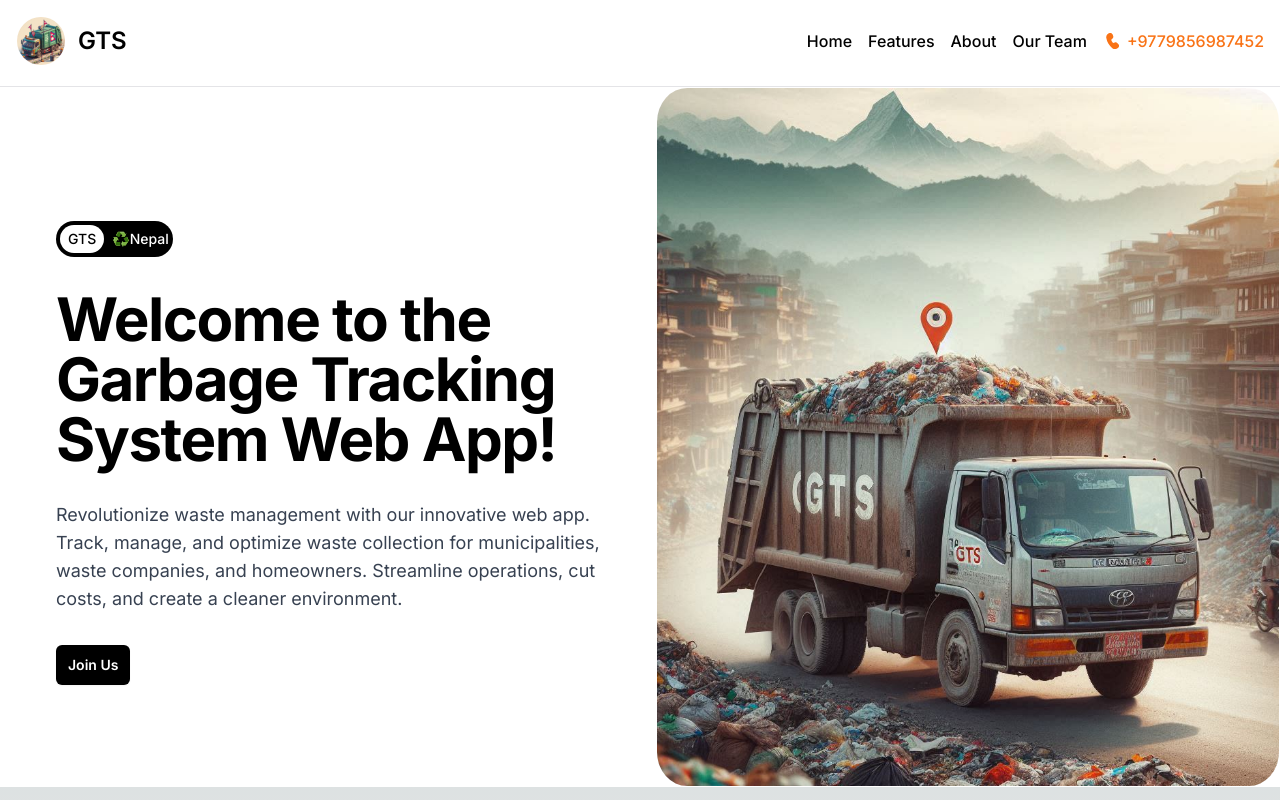
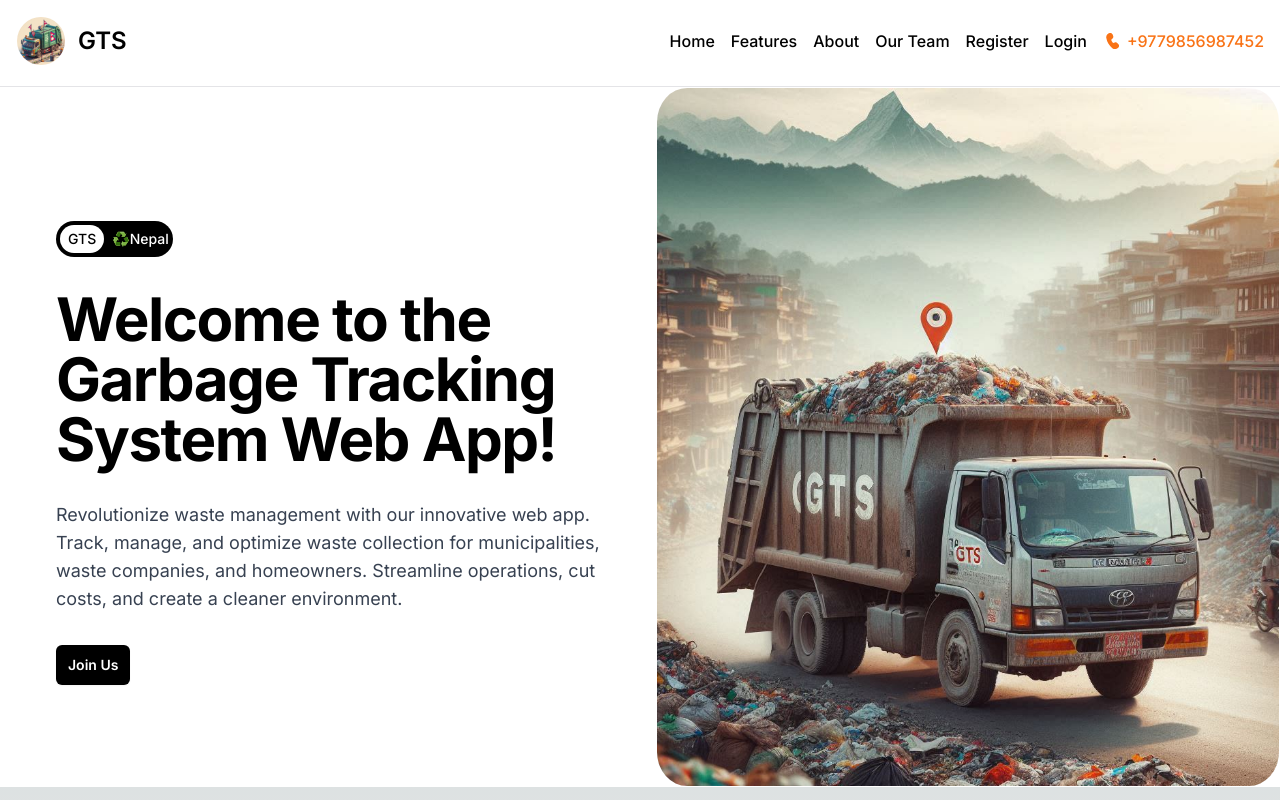
Before and after one commit to arpannnnn/Garbage_Tracking_System, a Next.js app: page / in a window 1280 px wide. Shown: the top 800 px of the page. Built offline with nearby package versions, Linux system fonts and the light colour scheme; no server answers.

Commit message:
Login Fixed

```diff
--- a/components/navbar.jsx
+++ b/components/navbar.jsx
@@ -9,7 +9,7 @@ export default function CustomNavbar() {
     const pathname = usePathname()
     const { data: session } = useSession()
     const [isNavbarOpen, setIsNavbarOpen] = useState(false)
-    const [isSessionLoading, setIsSessionLoading] = useState(true)
+    const [isSessionLoading, setIsSessionLoading] = useState(false)
 
     const toggleNavbar = () => {
         setIsNavbarOpen(!isNavbarOpen)
```
